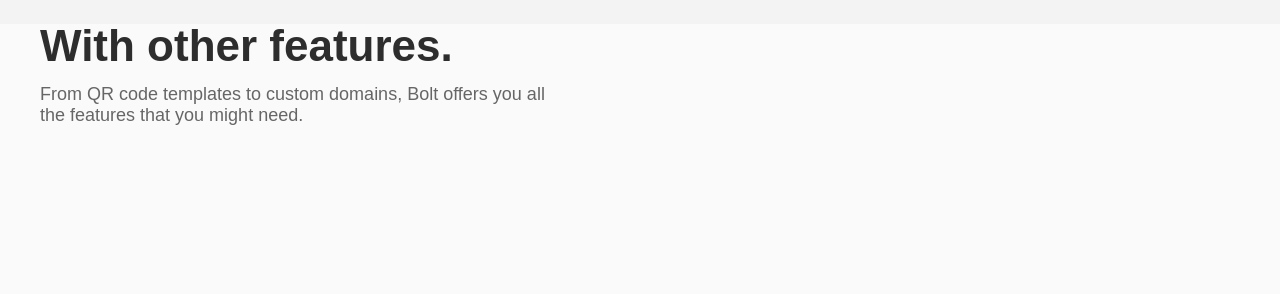
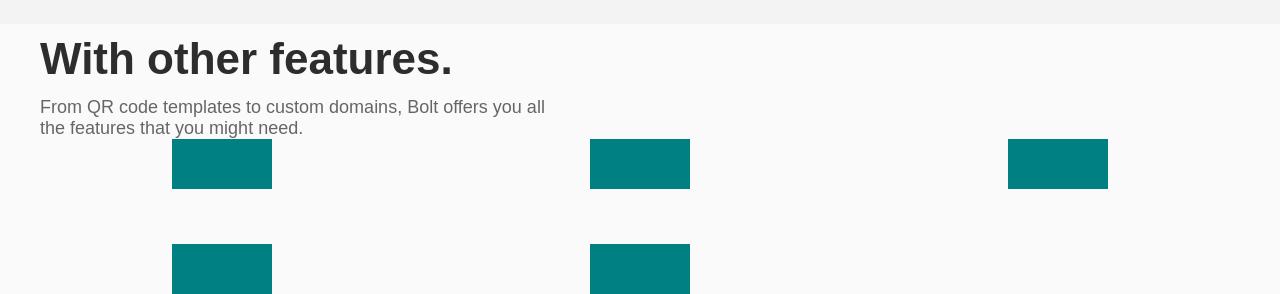
Before and after one commit to filipzlatojevic/SCSS-LandingPage, a website built with Vite: page index.html in a window 1280 px wide. Shown: the part 1575-1869 px from the top of the page. Before the commit the page ends 1701 px from the top, so only its background shows below. Built offline with nearby package versions, Linux system fonts and the light colour scheme; files whose address does not match are found by name.

Commit message:
start(features section).

```diff
--- a/index.html
+++ b/index.html
@@ -191,6 +191,14 @@
             <h2>With other features.</h2>
             <p>From QR code templates to custom domains, Bolt offers you all the features that you might need.</p>
           </div>
+
+          <div id="features-container">
+            <div class="kartica"></div>
+            <div class="kartica"></div>
+            <div class="kartica"></div>
+            <div class="kartica"></div>
+            <div class="kartica"></div>
+          </div>
         </section>
       </section>
     </main>
--- a/sass/sections/_features.scss
+++ b/sass/sections/_features.scss
@@ -0,0 +1,29 @@
+.features {
+  padding-top: 80px;
+
+  .kartica {
+    width: 100px;
+    height: 50px;
+    background: teal;
+  }
+}
+
+#features-container {
+  width: 100%;
+  justify-items: center;
+  display: grid;
+  grid-template-columns: repeat(3, minmax(0, 1fr));
+  gap: 55px;
+}
+
+@media (max-width: 1440px) {
+  .features {
+    padding-top: 13px;
+  }
+}
+
+@media (max-width: 1024px) {
+  .features {
+    padding-top: 33px;
+  }
+}
```
Also changed, not shown: sass/components/_feature-card.scss (added, +21 -0 lines), public/home/features/features-icon.svg.
